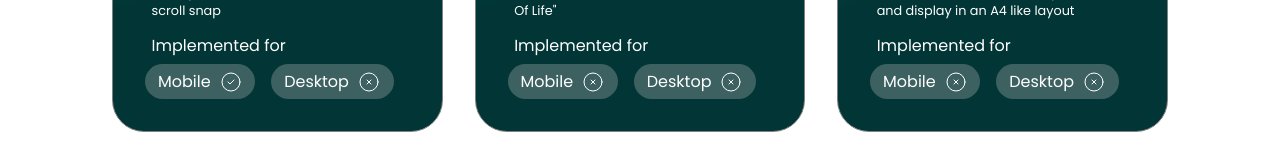
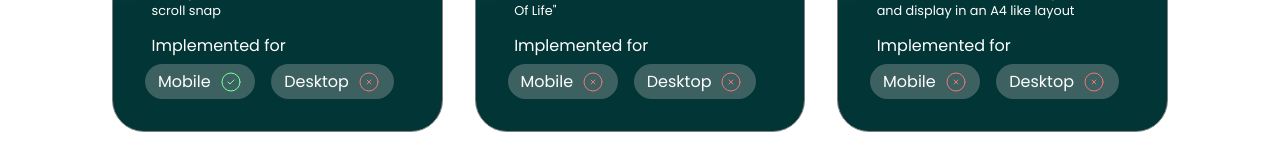
Before and after one commit to rolandomontreal/microprojs, a Next.js app: page /gallery in a window 1280 px wide. Shown: the part 456-616 px from the top of the page. Built offline with nearby package versions, Linux system fonts and the light colour scheme.

Commit message:
Change readme, new version and color updates on chip

```diff
--- a/package.json
+++ b/package.json
@@ -4,9 +4,9 @@
     "dev": "next dev",
     "build": "next build",
     "start": "next start",
-    "build-docker-image": "docker image build --tag gcr.io/astral-voyage-342117/microprojects:0.0.12 .",
-    "push-docker-image": "docker image push gcr.io/astral-voyage-342117/microprojects:0.0.12",
-    "deploy": "gcloud run deploy mini-proj-service --project astral-voyage-342117 --image gcr.io/astral-voyage-342117/microprojects:0.0.12 --max-instances 2",
+    "build-docker-image": "docker image build --tag gcr.io/astral-voyage-342117/microprojects:0.0.13 .",
+    "push-docker-image": "docker image push gcr.io/astral-voyage-342117/microprojects:0.0.13",
+    "deploy": "gcloud run deploy mini-proj-service --project astral-voyage-342117 --image gcr.io/astral-voyage-342117/microprojects:0.0.13 --max-instances 2",
     "build-and-deploy": "yarn build-docker-image && yarn push-docker-image && yarn deploy"
   },
   "dependencies": {
--- a/pages/gallery/index.js
+++ b/pages/gallery/index.js
@@ -33,7 +33,7 @@ const pages = [
 
 const Check = () => {
   return (
-    <svg xmlns="http://www.w3.org/2000/svg" className="h-6 w-6" fill="none" viewBox="0 0 24 24" stroke="green" strokeWidth={1}>
+    <svg xmlns="http://www.w3.org/2000/svg" className="h-6 w-6" fill="none" viewBox="0 0 24 24" stroke="#78ffa0" strokeWidth={1}>
       <path strokeLinecap="round" strokeLinejoin="round" d="M9 12l2 2 4-4m6 2a9 9 0 11-18 0 9 9 0 0118 0z" />
     </svg>
   )
@@ -41,7 +41,7 @@ const Check = () => {
 
 const XCircle = () => {
   return (
-    <svg xmlns="http://www.w3.org/2000/svg" className="h-6 w-6" fill="none" viewBox="0 0 24 24" stroke="rgba(100, 0, 0, .6)" strokeWidth={1}>
+    <svg xmlns="http://www.w3.org/2000/svg" className="h-6 w-6" fill="none" viewBox="0 0 24 24" stroke="#ec7777" strokeWidth={1}>
       <path strokeLinecap="round" strokeLinejoin="round" d="M10 14l2-2m0 0l2-2m-2 2l-2-2m2 2l2 2m7-2a9 9 0 11-18 0 9 9 0 0118 0z" />
     </svg>
   );
--- a/styles/gallery/Gallery.module.scss
+++ b/styles/gallery/Gallery.module.scss
@@ -56,6 +56,6 @@
   & svg {
     width: 24px;
     margin-left: .5rem;
-    stroke: $white;
+    // stroke: $white;
   }
 }
```
Also changed, not shown: 1 other file (tests, documents, lock files or other folders).
